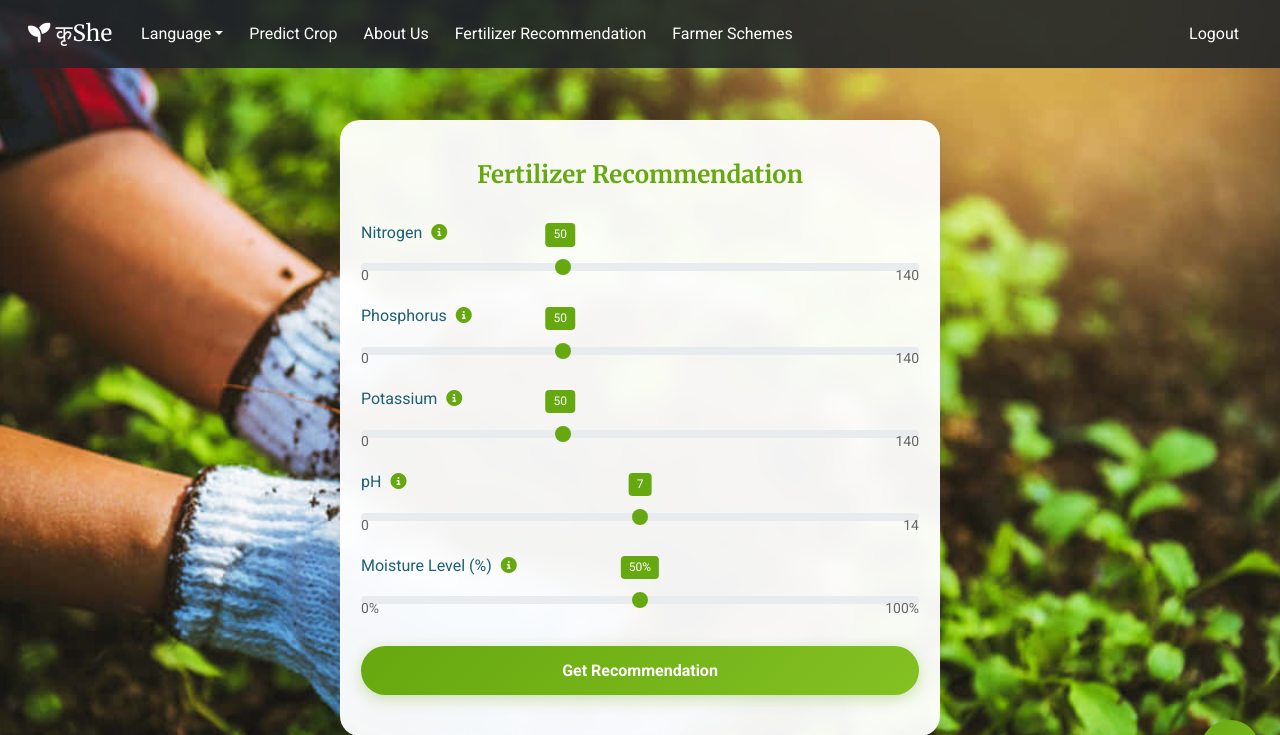
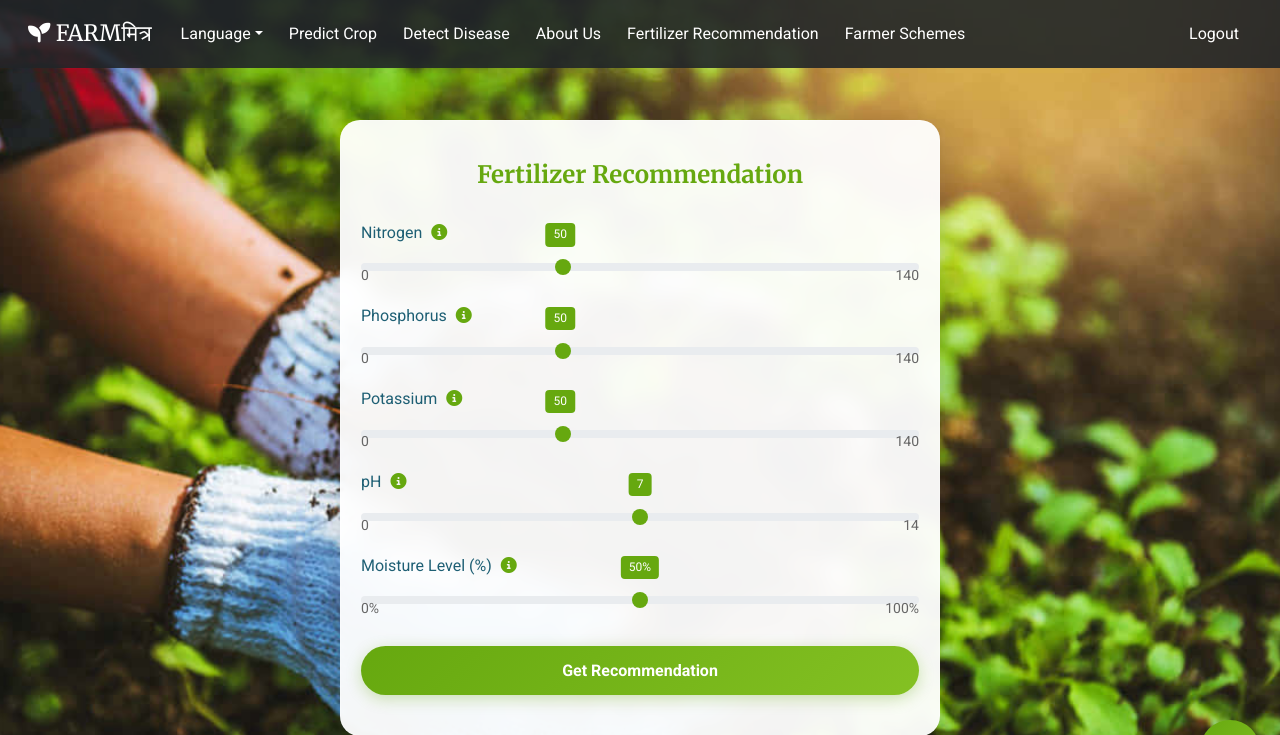
Before and after one commit to Saumya-A-coded/AgroML, a Flask app: page /fertilizer_form in a window 1280 px wide. Shown: the top 735 px of the page. Run offline with Flask 3, Linux system fonts and the light colour scheme; the visitor is signed in with stand-in values (Sample User, id 1); some libraries are stand-ins or nearby versions.

Commit message:
updated code

```diff
--- a/app.py
+++ b/app.py
@@ -576,11 +576,83 @@ def predict_form():
     return render_template('index.html')
 
 
-@app.route("/predict", methods=['POST'])
-@login_required
+# @app.route("/predict", methods=['POST'])
+# @login_required
+# def predict():
+#     try:
+#         # Get input values from the form
+#         N = float(request.form['Nitrogen'])
+#         P = float(request.form['Phosphorus'])
+#         K = float(request.form['Potassium'])
+#         temp = float(request.form['Temperature'])
+#         humidity = float(request.form['Humidity'])
+#         ph = float(request.form['Ph'])
+#         rainfall = float(request.form['Rainfall'])
+
+#         # Server-side validation for valid input ranges
+#         if not (1 <= N <= 200):
+#             flash('Nitrogen value must be between 1 and 200.', 'danger')
+#             return redirect(url_for('predict_form'))
+#         if not (1 <= P <= 200):
+#             flash('Phosphorus value must be between 1 and 200.', 'danger')
+#             return redirect(url_for('predict_form'))
+#         if not (1 <= K <= 200):
+#             flash('Potassium value must be between 1 and 200.', 'danger')
+#             return redirect(url_for('predict_form'))
+#         if not (5 <= temp <= 50):
+#             flash('Temperature must be between 5°C and 50°C.', 'danger')
+#             return redirect(url_for('predict_form'))
+#         if not (1 <= humidity <= 100):
+#             flash('Humidity must be between 1% and 100%.', 'danger')
+#             return redirect(url_for('predict_form'))
+#         if not (3 <= ph <= 10):
+#             flash('pH value must be between 3 and 10.', 'danger')
+#             return redirect(url_for('predict_form'))
+#         if not (1 <= rainfall <= 500):
+#             flash('Rainfall must be between 1mm and 500mm.', 'danger')
+#             return redirect(url_for('predict_form'))
+
+#         # Prepare features for prediction
+#         feature_list = [N, P, K, temp, humidity, ph, rainfall]
+#         single_pred = np.array(feature_list).reshape(1, -1)
+
+#         # Check if the model and scaler are loaded
+#         if model is None or sc is None or ms is None:
+#             flash('Prediction service is currently unavailable.', 'danger')
+#             return redirect(url_for('predict_form'))
+
+#         # Scale features and predict
+#         scaled_features = ms.transform(single_pred)
+#         final_features = sc.transform(scaled_features)
+#         prediction = model.predict(final_features)
+
+#         # Crop dictionary for decoding the prediction
+#         crop_dict = {
+#             1: "Rice", 2: "Maize", 3: "Jute", 4: "Cotton", 5: "Coconut",
+#             6: "Papaya", 7: "Orange", 8: "Apple", 9: "Muskmelon", 10: "Watermelon",
+#             11: "Grapes", 12: "Mango", 13: "Banana", 14: "Pomegranate",
+#             15: "Lentil", 16: "Blackgram", 17: "Mungbean", 18: "Mothbeans",
+#             19: "Pigeonpeas", 20: "Kidneybeans", 21: "Chickpea", 22: "Coffee"
+#         }
+
+#         # Prepare result
+#         if prediction[0] in crop_dict:
+#             crop = crop_dict[prediction[0]]
+#             result = f"{crop} is the best crop to be cultivated right there."
+#         else:
+#             result = "Sorry, we could not determine the best crop to be cultivated with the provided data."
+
+#         return render_template('index.html', result=result)
+
+#     except Exception as e:
+#         flash('An error occurred during prediction. Please try again.', 'danger')
+#         print(f"Prediction error: {e}")
+#         return redirect(url_for('predict_form'))
+@app.route("/predict", methods=["POST"])
+
 def predict():
     try:
-        # Get input values from the form
+        # Get input values
         N = float(request.form['Nitrogen'])
         P = float(request.form['Phosphorus'])
         K = float(request.form['Potassium'])
@@ -589,7 +661,7 @@ def predict():
         ph = float(request.form['Ph'])
         rainfall = float(request.form['Rainfall'])
 
-        # Server-side validation for valid input ranges
+        # -------- Validation --------
         if not (1 <= N <= 200):
             flash('Nitrogen value must be between 1 and 200.', 'danger')
             return redirect(url_for('predict_form'))
@@ -612,21 +684,22 @@ def predict():
             flash('Rainfall must be between 1mm and 500mm.', 'danger')
             return redirect(url_for('predict_form'))
 
-        # Prepare features for prediction
+        # -------- Prepare Features --------
         feature_list = [N, P, K, temp, humidity, ph, rainfall]
         single_pred = np.array(feature_list).reshape(1, -1)
 
-        # Check if the model and scaler are loaded
-        if model is None or sc is None or ms is None:
+        if model is None or sc is None:
             flash('Prediction service is currently unavailable.', 'danger')
             return redirect(url_for('predict_form'))
 
-        # Scale features and predict
-        scaled_features = ms.transform(single_pred)
-        final_features = sc.transform(scaled_features)
+        # Scale input
+        final_features = sc.transform(single_pred)
+
+        # -------- Predict --------
         prediction = model.predict(final_features)
+        print("Model raw prediction:", prediction)  # 🔎 Debugging
 
-        # Crop dictionary for decoding the prediction
+        # -------- Decode Result --------
         crop_dict = {
             1: "Rice", 2: "Maize", 3: "Jute", 4: "Cotton", 5: "Coconut",
             6: "Papaya", 7: "Orange", 8: "Apple", 9: "Muskmelon", 10: "Watermelon",
@@ -635,18 +708,24 @@ def predict():
             19: "Pigeonpeas", 20: "Kidneybeans", 21: "Chickpea", 22: "Coffee"
         }
 
-        # Prepare result
-        if prediction[0] in crop_dict:
+        # Case 1: model outputs integer labels
+        if isinstance(prediction[0], (int, np.integer)) and prediction[0] in crop_dict:
             crop = crop_dict[prediction[0]]
             result = f"{crop} is the best crop to be cultivated right there."
+
+        # Case 2: model outputs string labels (e.g., 'rice')
+        elif isinstance(prediction[0], str):
+            crop = prediction[0].capitalize()
+            result = f"{crop} is the best crop to be cultivated right there."
+
         else:
             result = "Sorry, we could not determine the best crop to be cultivated with the provided data."
 
         return render_template('index.html', result=result)
 
     except Exception as e:
+        print(f"Prediction error: {e}")
         flash('An error occurred during prediction. Please try again.', 'danger')
-        print(f"Prediction error: {e}")
         return redirect(url_for('predict_form'))
 
 @app.route('/about')
--- a/templates/fertilizer_form.html
+++ b/templates/fertilizer_form.html
@@ -1,12 +1,15 @@
 <!doctype html>
 <html lang="en">
+
 <head>
     <meta charset="utf-8">
     <meta name="viewport" content="width=device-width, initial-scale=1">
     <title data-translate="title_fert">Fertilizer Recommendation - FARMमित्र</title>
     <link href="https://cdn.jsdelivr.net/npm/bootstrap@5.3.0-alpha3/dist/css/bootstrap.min.css" rel="stylesheet">
     <link rel="stylesheet" href="https://cdnjs.cloudflare.com/ajax/libs/font-awesome/6.1.1/css/all.min.css">
-    <link href="https://fonts.googleapis.com/css2?family=Poppins:wght@300;400;500;600;700&family=Merriweather:wght@300;400;700&family=Roboto:wght@400;700&display=swap" rel="stylesheet">
+    <link
+        href="https://fonts.googleapis.com/css2?family=Poppins:wght@300;400;500;600;700&family=Merriweather:wght@300;400;700&family=Roboto:wght@400;700&display=swap"
+        rel="stylesheet">
     <style>
         :root {
             --primary-color: #66a80f;
@@ -159,7 +162,8 @@
             color: #666;
         }
 
-        .range-min, .range-max {
+        .range-min,
+        .range-max {
             position: absolute;
             top: -15px;
         }
@@ -199,7 +203,7 @@
             background: var(--primary-color);
         }
 
-        .form-range:hover + .current-value {
+        .form-range:hover+.current-value {
             opacity: 1;
         }
 
@@ -356,8 +360,15 @@
 
         /* Animation for content */
         @keyframes fadeIn {
-    from { opacity: 0; transform: translateY(20px); }
-    to { opacity: 1; transform: translateY(0); }
+            from {
+                opacity: 0;
+                transform: translateY(20px);
+            }
+
+            to {
+                opacity: 1;
+                transform: translateY(0);
+            }
         }
 
         .animate {
@@ -549,10 +560,11 @@
         }
     </style>
 </head>
+
 <body>
     <nav class="navbar navbar-expand-lg fixed-top">
         <div class="container-fluid">
-            <a class="navbar-brand" href="/"><i class="fas fa-seedling"></i> कृShe</a>
+            <a class="navbar-brand" href="/"><i class="fas fa-seedling"></i> FARMमित्र</a>
             <button class="navbar-toggler" type="button" data-bs-toggle="collapse" data-bs-target="#navbarNav"
                 aria-controls="navbarNav" aria-expanded="false" aria-label="Toggle navigation">
                 <span class="navbar-toggler-icon"></span>
@@ -560,7 +572,8 @@
             <div class="collapse navbar-collapse" id="navbarNav">
                 <ul class="navbar-nav me-auto mb-2 mb-lg-0">
                     <li class="nav-item dropdown">
-                        <a class="nav-link dropdown-toggle" href="#" id="languageDropdown" role="button" data-bs-toggle="dropdown" aria-expanded="false" data-translate="language">Language</a>
+                        <a class="nav-link dropdown-toggle" href="#" id="languageDropdown" role="button"
+                            data-bs-toggle="dropdown" aria-expanded="false" data-translate="language">Language</a>
                         <ul class="dropdown-menu" aria-labelledby="languageDropdown">
                             <li><a class="dropdown-item language-option" href="#" data-lang="en">English</a></li>
                             <li><a class="dropdown-item language-option" href="#" data-lang="hi">हिन्दी</a></li>
@@ -570,13 +583,19 @@
                         <a class="nav-link" href="{{ url_for('predict_form') }}" data-translate="predict">Predict</a>
                     </li>
                     <li class="nav-item">
+                        <a class="nav-link" href="{{ url_for('disease_form') }}" data-translate="disease">Detect
+                            Disease</a>
+                    </li>
+                    <li class="nav-item">
                         <a class="nav-link" href="{{ url_for('about') }}" data-translate="about_us">About Us</a>
                     </li>
                     <li class="nav-item">
-                        <a class="nav-link active" href="{{ url_for('fertilizer_form') }}" data-translate="fertilizer_recommendation">Fertilizer Recommendation</a>
+                        <a class="nav-link active" href="{{ url_for('fertilizer_form') }}"
+                            data-translate="fertilizer_recommendation">Fertilizer Recommendation</a>
                     </li>
                     <li class="nav-item">
-                        <a class="nav-link active" href="{{ url_for('farmer_schemes') }}" data-translate="farmer_schemes">Farmer Schemes</a>
+                        <a class="nav-link active" href="{{ url_for('farmer_schemes') }}"
+                            data-translate="farmer_schemes">Farmer Schemes</a>
                     </li>
                 </ul>
                 <ul class="navbar-nav">
@@ -608,7 +627,8 @@
                     <i class="fas fa-info-circle info-tooltip" title="Required nitrogen level in soil (0-140)"></i>
                 </label>
                 <div class="position-relative mb-4">
-                    <input type="range" class="form-range" id="nitrogen" min="0" max="140" step="1" value="50" oninput="updateRangeValue(this)">
+                    <input type="range" class="form-range" id="nitrogen" min="0" max="140" step="1" value="50"
+                        oninput="updateRangeValue(this)">
                     <div class="input-range-value">
                         <span class="range-min">0</span>
                         <span class="range-max">140</span>
@@ -623,7 +643,8 @@
                     <i class="fas fa-info-circle info-tooltip" title="Required phosphorus level in soil (0-140)"></i>
                 </label>
                 <div class="position-relative mb-4">
-                    <input type="range" class="form-range" id="phosphorus" min="0" max="140" step="1" value="50" oninput="updateRangeValue(this)">
+                    <input type="range" class="form-range" id="phosphorus" min="0" max="140" step="1" value="50"
+                        oninput="updateRangeValue(this)">
                     <div class="input-range-value">
                         <span class="range-min">0</span>
                         <span class="range-max">140</span>
@@ -638,7 +659,8 @@
                     <i class="fas fa-info-circle info-tooltip" title="Required potassium level in soil (0-140)"></i>
                 </label>
                 <div class="position-relative mb-4">
-                    <input type="range" class="form-range" id="potassium" min="0" max="140" step="1" value="50" oninput="updateRangeValue(this)">
+                    <input type="range" class="form-range" id="potassium" min="0" max="140" step="1" value="50"
+                        oninput="updateRangeValue(this)">
                     <div class="input-range-value">
                         <span class="range-min">0</span>
                         <span class="range-max">140</span>
@@ -653,7 +675,8 @@
                     <i class="fas fa-info-circle info-tooltip" title="pH level of your soil (0-14)"></i>
                 </label>
                 <div class="position-relative mb-4">
-                    <input type="range" class="form-range" id="ph" min="0" max="14" step="0.1" value="7" oninput="updateRangeValue(this)">
+                    <input type="range" class="form-range" id="ph" min="0" max="14" step="0.1" value="7"
+                        oninput="updateRangeValue(this)">
                     <div class="input-range-value">
                         <span class="range-min">0</span>
                         <span class="range-max">14</span>
@@ -668,7 +691,8 @@
                     <i class="fas fa-info-circle info-tooltip" title="Moisture level in soil (0-100)"></i>
                 </label>
                 <div class="position-relative mb-4">
-                    <input type="range" class="form-range" id="moisture" min="0" max="100" step="1" value="50" oninput="updateRangeValue(this)">
+                    <input type="range" class="form-range" id="moisture" min="0" max="100" step="1" value="50"
+                        oninput="updateRangeValue(this)">
                     <div class="input-range-value">
                         <span class="range-min">0%</span>
                         <span class="range-max">100%</span>
@@ -721,7 +745,7 @@
         }
 
         // Initialize all range values
-        document.addEventListener('DOMContentLoaded', function() {
+        document.addEventListener('DOMContentLoaded', function () {
             const ranges = document.querySelectorAll('.form-range');
             ranges.forEach(range => {
                 updateRangeValue(range);
@@ -773,7 +797,7 @@
 
                     // Add additional information based on fertilizer type
                     let additionalContent = '';
-                    switch(result.fertilizer) {
+                    switch (result.fertilizer) {
                         case 'Urea':
                             additionalContent = `<div class="mt-3">
                                 <p><i class="fas fa-check-circle text-success"></i> High in nitrogen (46%)</p>
@@ -881,7 +905,7 @@
 
         // Language translation
         document.querySelectorAll(".language-option").forEach(item => {
-            item.addEventListener("click", function() {
+            item.addEventListener("click", function () {
                 let selectedLang = this.getAttribute("data-lang");
                 localStorage.setItem("selectedLanguage", selectedLang);
                 location.reload();
@@ -917,4 +941,5 @@
         applyTranslation();
     </script>
 </body>
+
 </html>
--- a/templates/index.html
+++ b/templates/index.html
@@ -355,7 +355,7 @@
     <!-- Updated navbar to match about.html -->
     <nav class="navbar navbar-expand-lg fixed-top">
         <div class="container-fluid">
-            <a class="navbar-brand" href="/"><i class="fas fa-seedling"></i> कृShe</a>
+            <a class="navbar-brand" href="/"><i class="fas fa-seedling"></i> FARMमित्र</a>
             <button class="navbar-toggler" type="button" data-bs-toggle="collapse" data-bs-target="#navbarNav"
                 aria-controls="navbarNav" aria-expanded="false" aria-label="Toggle navigation">
                 <span class="navbar-toggler-icon"></span>
@@ -373,6 +373,10 @@
                     <li class="nav-item">
                         <a class="nav-link active" href="{{ url_for('predict_form') }}"
                             data-translate="predict">Predict</a>
+                    </li>
+                    <li class="nav-item">
+                        <a class="nav-link" href="{{ url_for('disease_form') }}" data-translate="disease">Detect
+                            Disease</a>
                     </li>
                     <li class="nav-item">
                         <a class="nav-link" href="{{ url_for('about') }}" data-translate="about_us">About Us</a>
```
Also changed, not shown: instance/users.db. Lines whose indentation alone changed are shown as unchanged.
